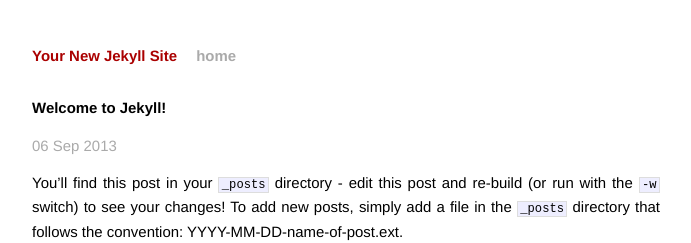
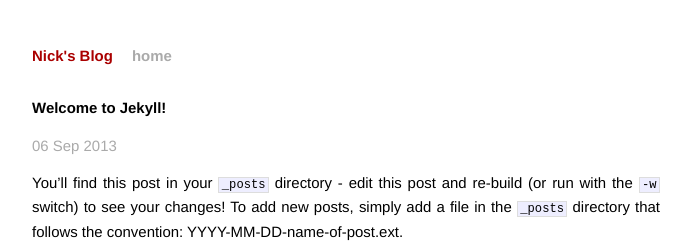
Before and after one commit to nickrobertson/nickrobertson.github.io, a Jekyll site: the page built from _posts/2013-09-06-welcome-to-jekyll.markdown, in a window 1280 px wide. Shown: the top 243 px of the page, without its empty margins (294-985 px from the left). Built offline with Jekyll 4.4.1, drawn with Linux system fonts in a browser that asks for light colours; Markdown is read by kramdown in place of the engine named in the settings.

Commit message:
Update _config.yml

```diff
--- a/_config.yml
+++ b/_config.yml
@@ -1,3 +1,3 @@
-name: Your New Jekyll Site
+name: Nick's Blog
 markdown: redcarpet
 pygments: true
```
